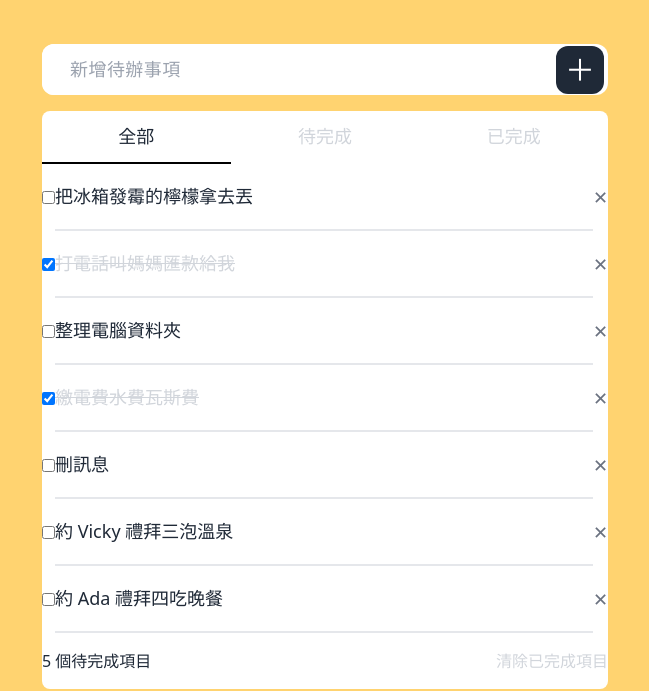
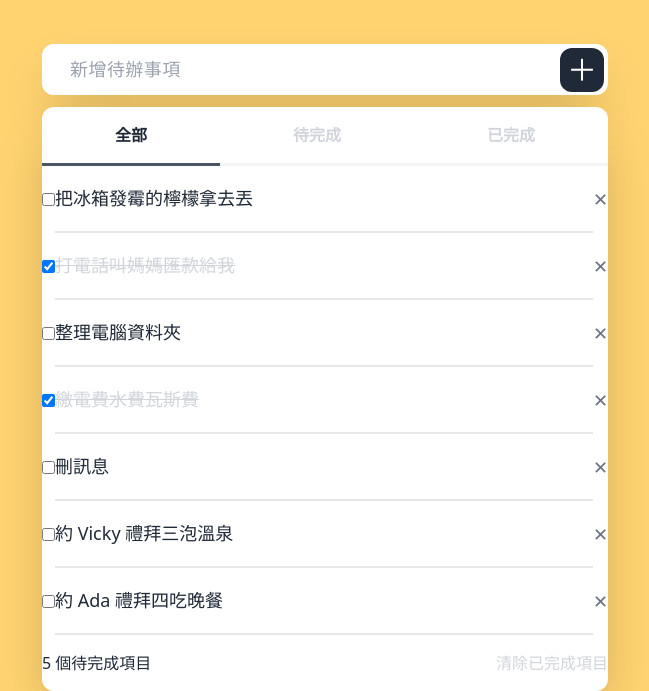
Before and after one commit to rayc2045/vite-todo, a website built with Vite: page src/index.html in a window 1280 px wide. Shown: the part 132-823 px from the top of the page, without its empty margins (315-964 px from the left). Built offline with nearby package versions, Linux system fonts and the light colour scheme; a web font is replaced by a local one.

Commit message:
Add customed tailwind style

```diff
--- a/src/index.html
+++ b/src/index.html
@@ -17,23 +17,26 @@
   >
     <!-- <img class="TODO: fixed w-full" style="opacity: 0.8; pointer-events: none" src="./demo.png" /> -->
     <div class="mt-20" style="width: 566px;">
+      <!-- Title -->
       <h1
         class="mb-12 uppercase text-center text-5xl font-bold"
-        style="font-family: 'Baloo Tamma 2', sans-serif; letter-spacing: 13px"
+        style="font-family: 'Baloo Tamma 2', sans-serif; letter-spacing: 13px;"
       >
         Todo List
       </h1>
-
-      <div class="mb-4 pr-1 flex items-center bg-white rounded-xl overflow-hidden">
+      <!-- Input -->
+      <div
+        class="mb-3 pr-1 flex items-center bg-white rounded-xl overflow-hidden shadow-2xl"
+      >
         <input id="task-input" class="pl-7 py-3 flex-grow tracking-wide focus:outline-none" type="text" name="" placeholder="新增待辦事項" autofocus/>
-        <button id="add-task" class="w-12 h-12 text-3xl text-white bg-gray-800 rounded-xl focus:outline-none">＋</button>
+        <button id="add-task" class="w-11 h-11 text-3xl text-white bg-gray-800 rounded-xl focus:outline-none">＋</button>
       </div>
-
-      <div class="bg-white rounded-lg overflow-hidden">
-        <ul class="flex text-center">
-          <li class="py-3 flex-1 border-b-2 border-black cursor-pointer">全部</li>
-          <li class="py-3 flex-1 text-gray-300 border-b-2 border-transparent cursor-pointer">待完成</li>
-          <li class="py-3 flex-1 text-gray-300 border-b-2 border-transparent cursor-pointer">已完成</li>
+      <!-- Tasks -->
+      <div class="bg-white rounded-xl overflow-hidden shadow-2xl">
+        <ul class="flex text-center text-base font-bold">
+          <li class="py-4 flex-grow cursor-pointer filter-active">全部</li>
+          <li class="py-4 flex-grow cursor-pointer filter-inactive">待完成</li>
+          <li class="py-4 flex-grow cursor-pointer filter-inactive">已完成</li>
         </ul>
 
         <ul id="tasks"></ul>
@@ -44,6 +47,7 @@
         </div>
       </div>
     </div>
+
     <script type="module" src="/main.js"></script>
   </body>
 </html>
--- a/src/tailwind.css
+++ b/src/tailwind.css
@@ -1,3 +1,18 @@
 @tailwind base;
 @tailwind components;
 @tailwind utilities;
+
+@layer components {
+  .filter-active {
+    @apply border-b-3 border-gray-600;
+  }
+  .filter-inactive {
+    @apply border-b-3 border-gray-100 text-gray-300;
+  }
+}
+
+@layer utilities {
+  .border-b-3 {
+    border-bottom-width: 3px;
+  }
+}
```
